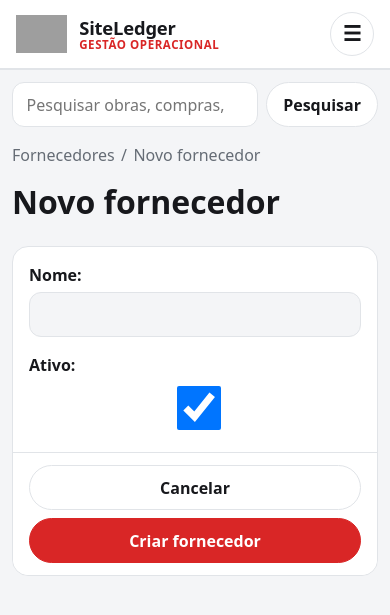
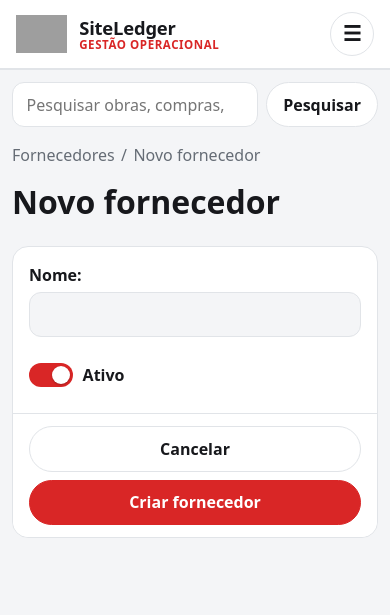
Before and after one commit to tiagofsps/siteledger, a Django app: page /purchases/suppliers/new/ in a window 390 px wide. Shown: the top 615 px of the page. Run offline with Django 5.2, Linux system fonts and the light colour scheme; the visitor is signed in with stand-in values (Sample User, id 1); grey boxes are pictures that could not be loaded.

Commit message:
refactor(ui): share card, meta grid and switch primitives
Cards were duplicated across four class families with fixed two-column
grids, and boolean fields rendered as bare checkboxes.

- add spacing, type and line-height tokens alongside the existing colours
- replace the obra, record, item and detail card classes with one card
  primitive and a header, title, meta, total and actions set
- let card grids and metadata lists size themselves with auto-fit instead
  of switching to two columns at a breakpoint
- align metadata in a key/value grid that stacks on narrow screens
- add a switch control for boolean fields and use one shared field partial
  in the project, supplier and item forms
- allow long words to wrap inside cards and tables, and align quantities
  and money with tabular numerals
- migrate the project, purchase, item, movement and help templates

```diff
--- a/inventory/templates/inventory/item_detail.html
+++ b/inventory/templates/inventory/item_detail.html
@@ -26,7 +26,7 @@
   </div>
 
   {% if item.description %}
-    <section class="detail-panel" aria-labelledby="item-description">
+    <section class="card" aria-labelledby="item-description">
       <h2 id="item-description">Descrição</h2>
       <p>{{ item.description|linebreaks }}</p>
     </section>
--- a/inventory/templates/inventory/movement_detail.html
+++ b/inventory/templates/inventory/movement_detail.html
@@ -28,7 +28,7 @@
     </p>
   {% endif %}
 
-  <section class="detail-panel" aria-labelledby="movement-detail">
+  <section class="card" aria-labelledby="movement-detail">
     <h2 id="movement-detail" class="visually-hidden">Detalhe do movimento</h2>
     <dl class="detail-list">
       <div>
--- a/projects/templates/projects/project_detail.html
+++ b/projects/templates/projects/project_detail.html
@@ -34,7 +34,7 @@
     </p>
   {% endif %}
 
-  <section class="detail-panel" aria-labelledby="project-detail">
+  <section class="card" aria-labelledby="project-detail">
     <h2 id="project-detail" class="visually-hidden">Detalhe da obra</h2>
     <dl class="detail-list">
       <div>
--- a/purchases/templates/purchases/supplier_form.html
+++ b/purchases/templates/purchases/supplier_form.html
@@ -20,11 +20,7 @@
     {{ form.non_field_errors }}
 
     {% for field in form %}
-      <div class="form-field{% if field.errors %} form-field--error{% endif %}">
-        {{ field.label_tag }}
-        {{ field }}
-        {{ field.errors }}
-      </div>
+      {% include "partials/form_field.html" with field=field %}
     {% endfor %}
 
     <div class="form-actions">
--- a/static/css/app.css
+++ b/static/css/app.css
@@ -36,6 +36,20 @@
   --radius-control: 0.75rem;
   --radius-card: 1rem;
   --radius-pill: 999px;
+
+  /* Spacing and type scale */
+  --space-1: 0.25rem;
+  --space-2: 0.5rem;
+  --space-3: 0.75rem;
+  --space-4: 1rem;
+  --space-5: 1.5rem;
+  --space-6: 2rem;
+  --text-sm: 0.875rem;
+  --text-base: 1rem;
+  --text-lg: 1.15rem;
+  --text-xl: 1.375rem;
+  --text-2xl: 1.75rem;
+  --line-height: 1.5;
 }
 
 @media (prefers-color-scheme: dark) {
@@ -1052,6 +1083,71 @@ textarea:focus-visible {
   margin: 0;
 }
 
+.form-field--switch {
+  margin-bottom: 1rem;
+}
+
+.switch {
+  align-items: center;
+  cursor: pointer;
+  position: relative;
+  display: inline-flex;
+  gap: 0.6rem;
+  min-height: 2.75rem;
+  padding: 0.35rem 0;
+}
+
+.switch input {
+  height: 1px;
+  opacity: 0;
+  position: absolute;
+  width: 1px;
+}
+
+.switch-track {
+  background: var(--color-border-hover);
+  border-radius: var(--radius-pill);
+  flex: none;
+  height: 1.5rem;
+  position: relative;
+  transition: background-color 0.2s ease;
+  width: 2.75rem;
+}
+
+.switch-track::after {
+  background: var(--color-surface);
+  border-radius: 50%;
+  box-shadow: 0 1px 2px rgba(0, 0, 0, 0.25);
+  content: "";
+  height: 1.125rem;
+  left: 0.1875rem;
+  position: absolute;
+  top: 0.1875rem;
+  transition: transform 0.2s ease;
+  width: 1.125rem;
+}
+
+.switch input:checked + .switch-track {
+  background: var(--color-accent);
+}
+
+.switch input:checked + .switch-track::after {
+  transform: translateX(1.25rem);
+}
+
+.switch input:focus-visible + .switch-track {
+  outline: 2px solid var(--color-accent);
+  outline-offset: 2px;
+}
+
+.switch input:disabled + .switch-track {
+  opacity: 0.5;
+}
+
+.switch-label {
+  font-weight: 600;
+}
+
 .form-field--subtotal {
   align-self: end;
 }
--- a/templates/help.html
+++ b/templates/help.html
@@ -12,7 +12,7 @@
     </div>
 
     <div class="help-layout">
-      <nav class="detail-panel help-toc" aria-labelledby="help-toc-title">
+      <nav class="card help-toc" aria-labelledby="help-toc-title">
         <h2 id="help-toc-title">Índice</h2>
         <ul>
           <li><a href="#como-funciona">Como funciona o sistema</a></li>
@@ -31,7 +31,7 @@
         </ul>
       </nav>
 
-      <article class="detail-panel help-content">
+      <article class="card help-content">
         <section class="help-section" id="como-funciona" aria-labelledby="como-funciona-title">
           <h2 id="como-funciona-title">Como funciona o sistema</h2>
           <p>O sistema separa três ideias diferentes:</p>
--- /dev/null
+++ b/templates/partials/form_field.html
@@ -0,0 +1,22 @@
+{% if field.field.widget.input_type == "checkbox" %}
+  <div class="form-field--switch{% if field.errors %} form-field--error{% endif %}">
+    <label class="switch">
+      {{ field }}
+      <span class="switch-track" aria-hidden="true"></span>
+      <span class="switch-label">{{ field.label }}</span>
+    </label>
+    {% if field.help_text %}
+      <p class="help-text">{{ field.help_text }}</p>
+    {% endif %}
+    {{ field.errors }}
+  </div>
+{% else %}
+  <div class="form-field{% if field.errors %} form-field--error{% endif %}">
+    {{ field.label_tag }}
+    {{ field }}
+    {% if field.help_text %}
+      <p class="help-text">{{ field.help_text }}</p>
+    {% endif %}
+    {{ field.errors }}
+  </div>
+{% endif %}
```
Also changed, not shown: other parts of static/css/app.css (+73 -74 lines), inventory/templates/inventory/item_form.html (+1 -8 lines), projects/templates/projects/partials/project_results.html (+6 -6 lines), projects/templates/projects/project_form.html (+1 -8 lines), purchases/templates/purchases/purchase_detail.html (+6 -6 lines), purchases/tests/test_views.py (+24 -0 lines).
